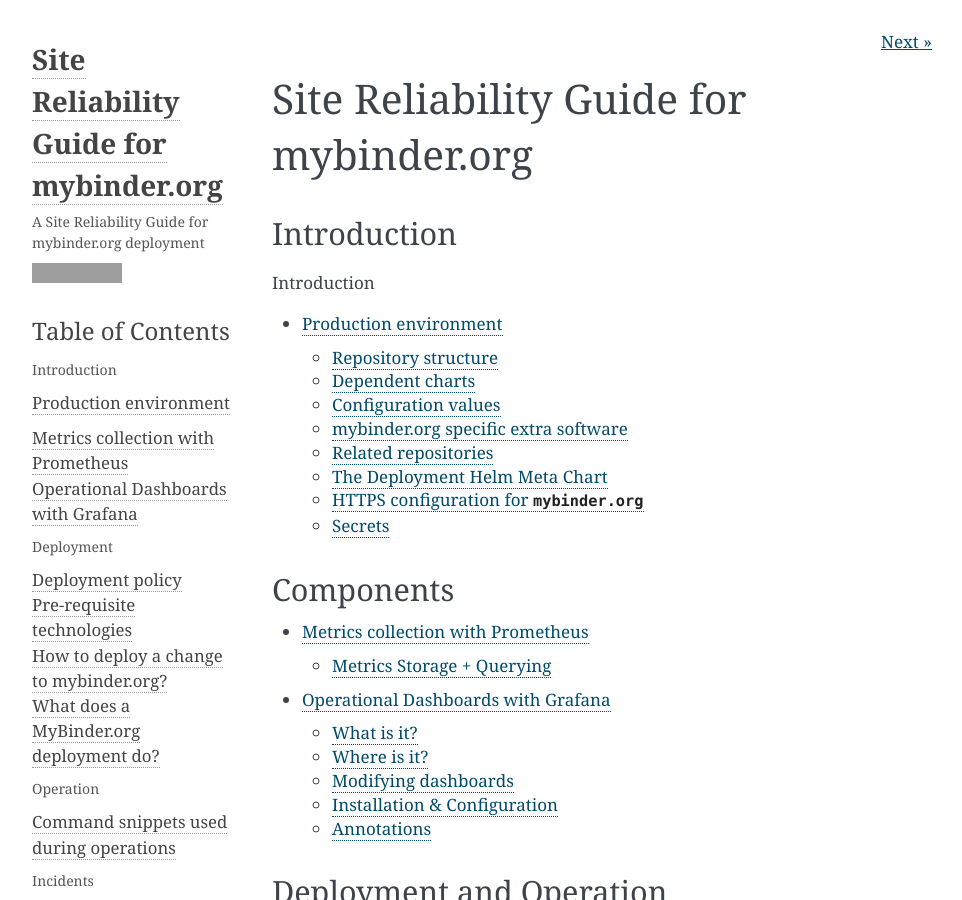
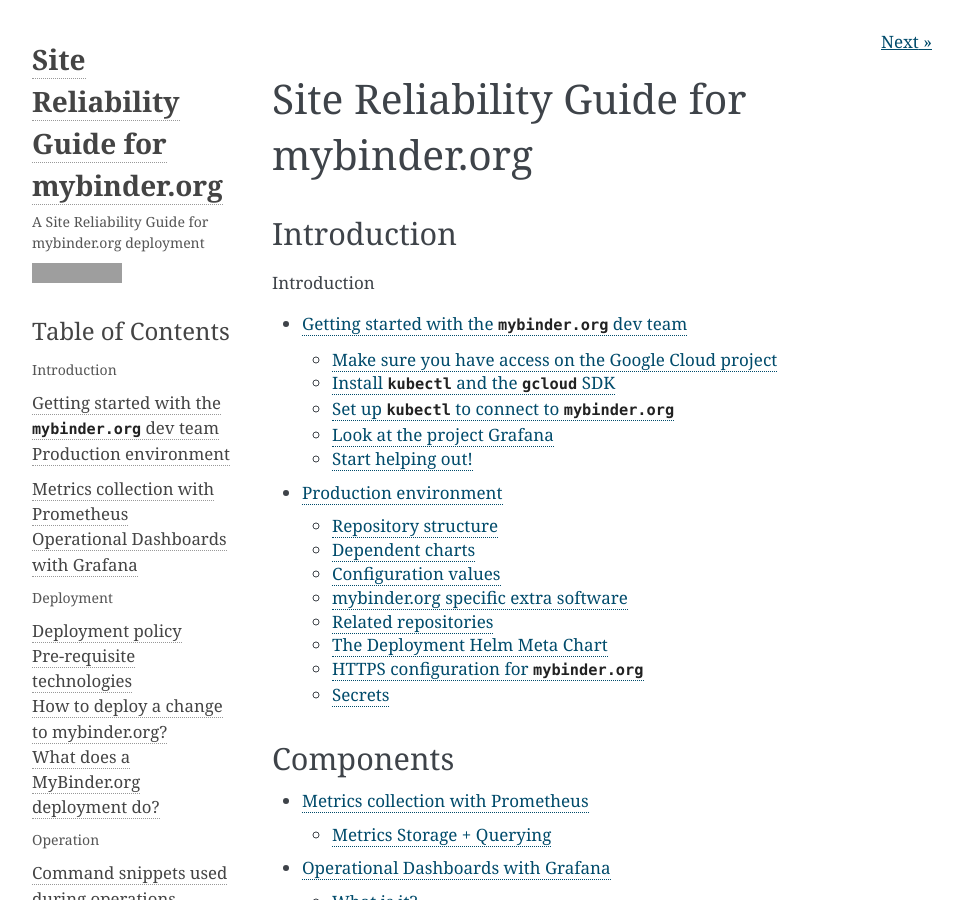
Before and after one commit to jupyterhub/mybinder.org-deploy, a Sphinx documentation site: the page built from docs/source/index.rst, in a window 1280 px wide and 900 px high, cut to the strip 0-900 px from the top of the window. Shown: the whole strip, without its empty margins (148-1110 px from the left). Built offline with Sphinx 7.4.7, drawn with Linux system fonts in a browser that asks for light colours; some of the changed lines change nothing that is shown; some of the changed text lies outside the part shown; grey boxes are pictures that could not be loaded.

Commit message:
adding getting started instructions

````diff
--- /dev/null
+++ b/docs/source/getting_started.md
@@ -0,0 +1,61 @@
+# Getting started with the `mybinder.org` dev team
+
+This page contains a starting point for people who would like to help
+maintain the BinderHub deployment at `mybinder.org`.
+
+## Make sure you have access on the Google Cloud project
+
+Go to `console.cloud.google.com` and see if you have `binder-prod` listed
+in your projects. If not, message one of the Binder devs on the [Gitter Channel](https://gitter.im/jupyterhub/binder)
+to get access.
+
+## Install `kubectl` and the `gcloud` SDK
+
+The most important tool for keeping an eye on the Kubernetes deployment is
+`kubectl` and the `gcloud` SDK. These will let you run queries on the
+`mybinder.org` deployment from your command line. To set this up, check
+out the [Zero to JupyterHub Google SDK section](https://zero-to-jupyterhub.readthedocs.io/en/latest/create-k8s-cluster.html#setting-up-kubernetes-on-google-cloud).
+(everything before the part where you create a google cloud cluster).
+
+When you run `gcloud init` for the first time, it'll ask you to authenticate
+and to choose a project / default region. You should authenticate with
+the email that's been given privileges to work on `mybinder.org`, choose
+the project `binder-prod`, and use the region `us-central1-a`.
+
+We recommend enabling [`kubectl` autocompletion](https://kubernetes.io/docs/tasks/tools/install-kubectl/#enabling-shell-autocompletion)
+as well.
+
+## Set up `kubectl` to connect to `mybinder.org`
+
+Once you have `kubectl` installed, you can connect it with `mybinder.org`.
+To do so, run the following command:
+
+```
+gcloud container clusters get-credentials prod-a --zone us-central1-a --project binder-prod
+```
+
+This will open a log-in page in your browser. If you've got access, you'll
+be able to log in and your `kubectl` will now be able to run commands
+with `mybinder.org`.
+
+You can test this out by running:
+
+```
+kubectl --namespace=prod get pod
+```
+
+and a list of all running Binder pods should be printed.
+
+## Look at the project Grafana
+
+Another useful resource is the [mybinder.org Grafana dashboard](https://grafana.mybinder.org/?orgId=1).
+This has information about the current state of the binder deployment. Take a
+look at all of these plots and familiarize yourself with them. They're quite
+useful in spotting and debugging problems in the future.
+
+## Start helping out!
+
+There are many ways that you can help debug/maintain/improve the `mybinder.org`
+deployment. The best way to get started is to keep an eye on the [Gitter Channel](https://gitter.im/jupyterhub/binder)
+as well as the Grafana dashboard. If you see something interesting, don't hesitate
+to ask questions or make suggestions!
--- a/docs/source/index.rst
+++ b/docs/source/index.rst
@@ -8,6 +8,7 @@
    :maxdepth: 2
    :caption: Introduction
 
+   getting_started.md
    production_environment.md
 
 Components
````
